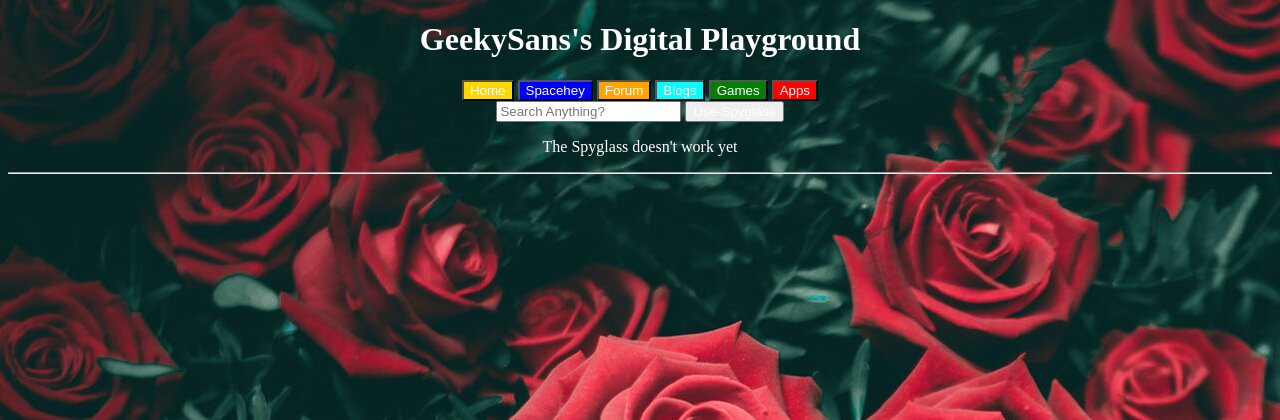
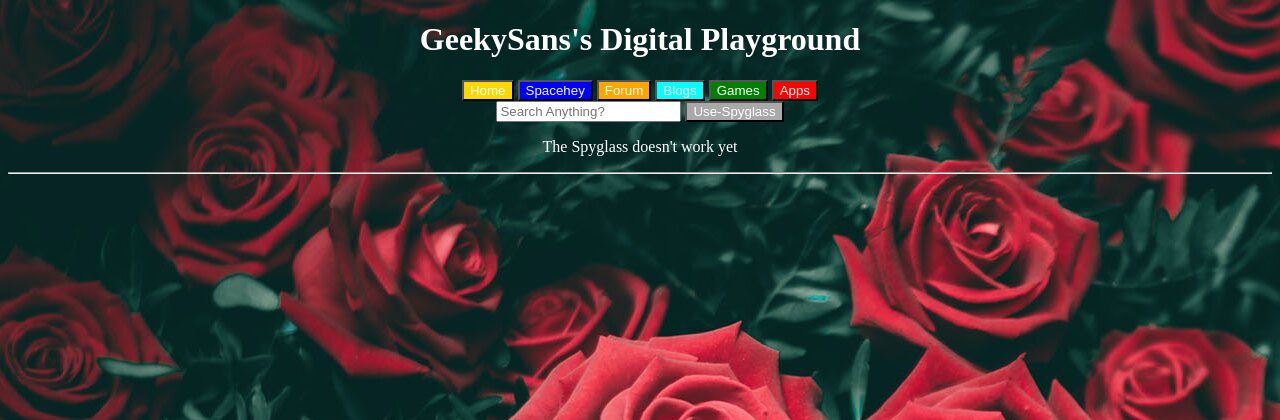
Before and after one commit to GeekySans/GeekySans.github.io, a PHP site: page /ex.html in a window 1280 px wide. Shown: the top 420 px of the page. Run offline with PHP 8.4, Linux system fonts and the light colour scheme.

Commit message:
Update styles.css

```diff
--- a/styles.css
+++ b/styles.css
@@ -27,3 +27,6 @@ background-color: purple
 h1,h2,h3,p,h4,h5,h6,button {
 color: white
 }
+button {
+background-color: darkgrey
+}
```
